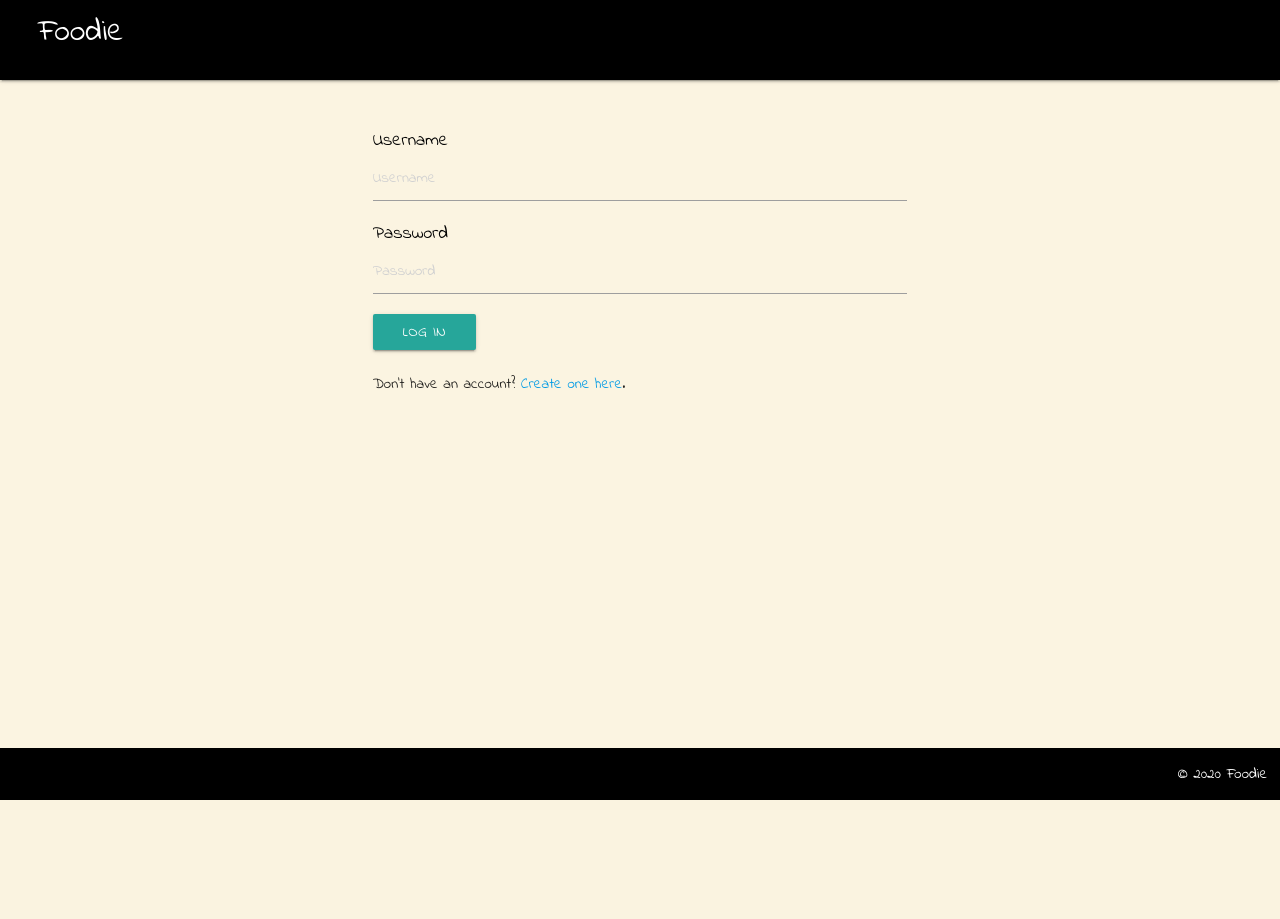
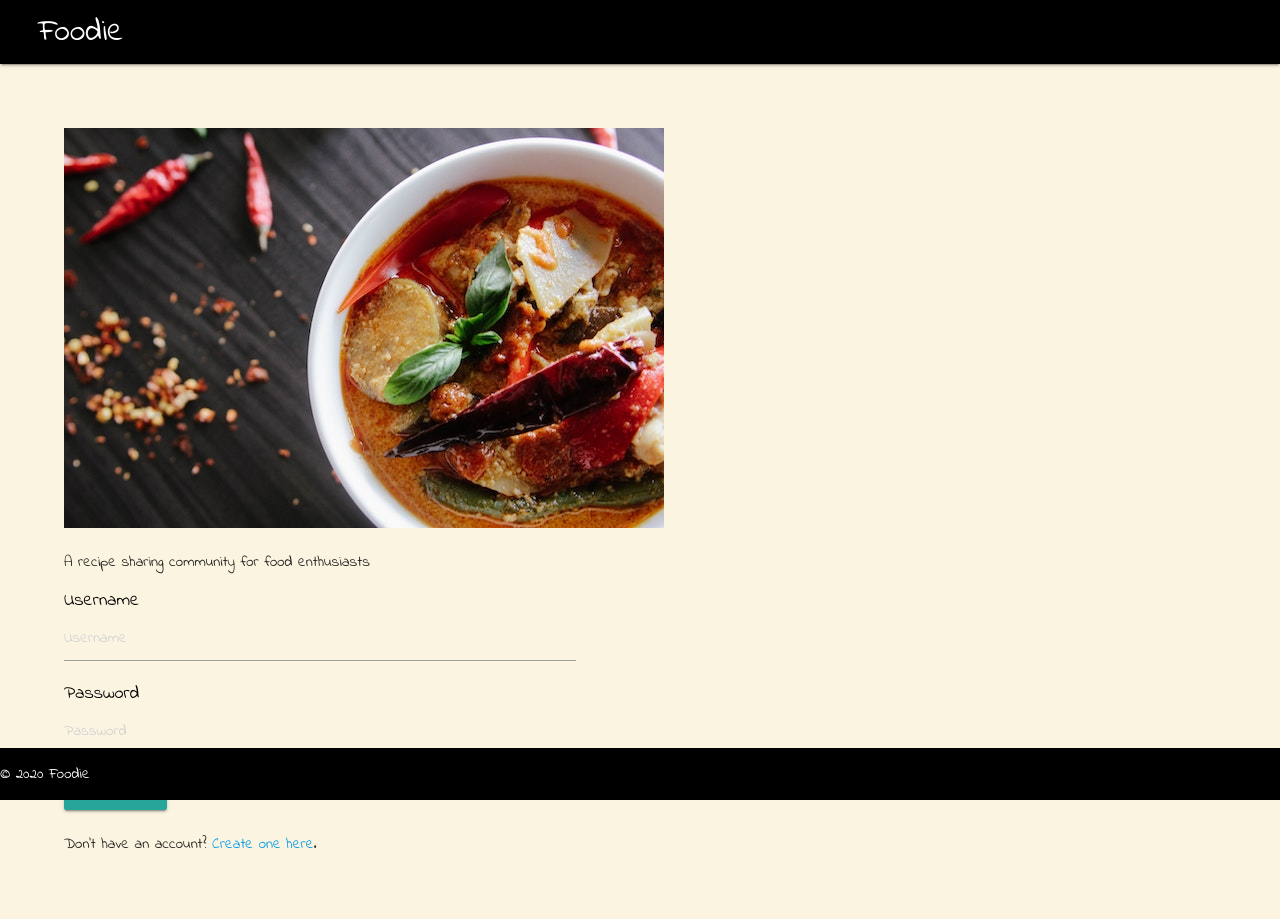
Before and after one commit to coderkatew/foodie, a Flask app: page / in a window 1280 px wide. Before the commit the page ends 800 px from the top, so only its background shows below. Run offline with Flask 2, Linux system fonts and the light colour scheme; some libraries are stand-ins or nearby versions.

Commit message:
Add image to login page

```diff
--- a/requirements.txt
+++ b/requirements.txt
@@ -3,6 +3,7 @@
 dnspython==2.0.0
 flash==1.0.3
 Flask==1.1.2
+flask-paginate==0.7.0
 Flask-PyMongo==2.3.0
 itsdangerous==1.1.0
 pymongo==3.11.0
--- a/static/css/style.css
+++ b/static/css/style.css
@@ -9,7 +9,6 @@
 
 nav {
   background-color:black;
-  height: 10%;
 }
 
 nav .brand-logo {
@@ -27,6 +26,15 @@
 nav ul .active {
   color: #D6204E;
 }
+
+/* ----- Login Page -----*/
+#login.container{
+    width:100%;
+    margin: 0;
+}
+
+
+
 
 /* ----- Buttons -----*/
 
@@ -68,8 +76,15 @@
     left: 0;
     bottom: 0;
     width: 100%;
+    padding-right: 1%;
+}
+
+.footer-left {
+    text-align: left;
+}
+
+.footer-right {
     text-align: right;
-    padding-right: 1%;
 }
 
 .social-icon {
@@ -81,3 +96,10 @@
     align-items: center;
     margin:5%;
 }
+
+
+@media screen and (max-width: 600px) {
+  .column {
+    width: 100%;
+  }
+}
--- a/templates/login.html
+++ b/templates/login.html
@@ -1,8 +1,12 @@
 
 {% extends 'index.html' %} {% block content %}
 <div id="login" class="container">
-    <div class="row">
-        <div class="col-md-4 col-md-offset-4">
+    <div class="login-row">
+    <div class="column">
+    <img src="{{ url_for('static', filename='images/login.jpg') }}" alt="photo of red curry dish" />
+    <p>A recipe sharing community for food enthusiasts</p>
+    </div>
+        <div class="column">
             <form method=POST action="{{ url_for('login')}}">
                 <div class="form-group">
                     <label for="exampleInputEmail1">Username</label>
```
Also changed, not shown: templates/base.html (+7 -2 lines), static/images/login.jpg (added).
